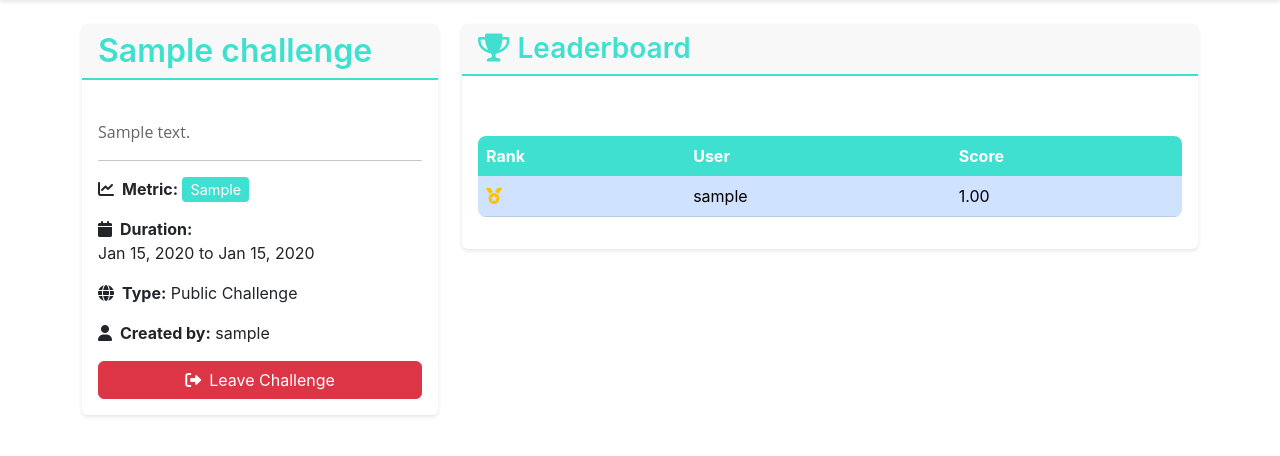
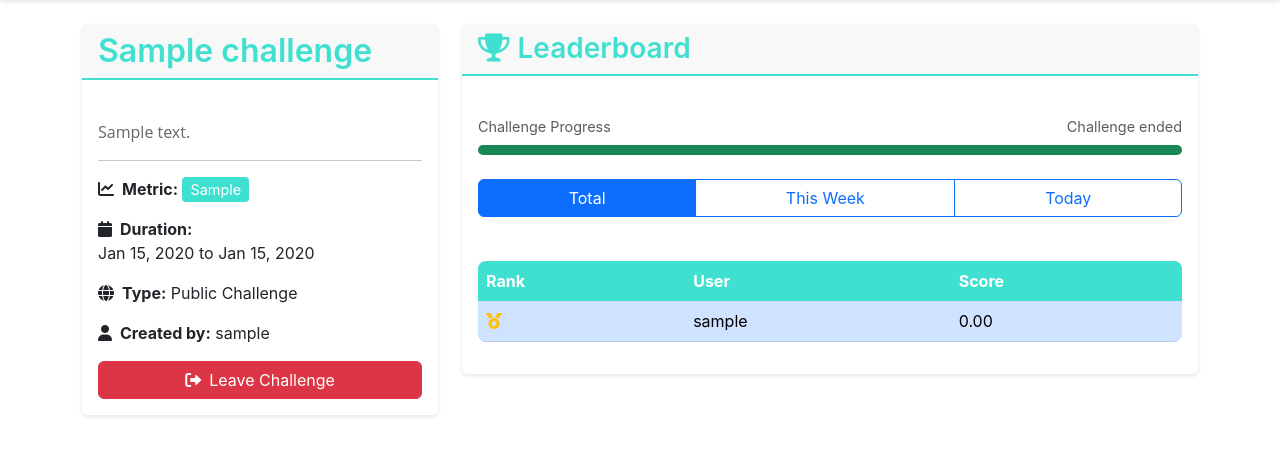
Before and after one commit to bb01010101/pythonflaskwebsite, a Flask app: page /challenge_details/1 in a window 1280 px wide. Shown: the part 80-536 px from the top of the page. Run offline with Flask 3, Linux system fonts and the light colour scheme; a user stored in the database is signed in; tables that the repository leaves empty hold one stand-in row (values such as "Sample post").

Commit message:
progress bar

```diff
--- a/website/templates/challenge_details.html
+++ b/website/templates/challenge_details.html
@@ -154,6 +154,24 @@
                     </h3>
                 </div>
                 <div class="card-body">
+                    <!-- Progress Bar -->
+                    <div class="mb-4">
+                        <div class="d-flex justify-content-between align-items-center mb-2">
+                            <span class="text-muted">Challenge Progress</span>
+                            <span class="text-muted" id="progressText"></span>
+                        </div>
+                        <div class="progress" style="height: 10px;">
+                            <div class="progress-bar bg-success" id="challengeProgress" role="progressbar" style="width: 0%"></div>
+                        </div>
+                    </div>
+
+                    <!-- Timeframe Toggle -->
+                    <div class="btn-group mb-4 w-100">
+                        <button type="button" class="btn btn-outline-primary active" data-timeframe="total">Total</button>
+                        <button type="button" class="btn btn-outline-primary" data-timeframe="week">This Week</button>
+                        <button type="button" class="btn btn-outline-primary" data-timeframe="today">Today</button>
+                    </div>
+
                     {% if leaderboard %}
                         <div class="table-responsive">
                             <table class="table table-hover leaderboard-table">
@@ -210,4 +228,82 @@
         </div>
     </div>
 </div>
+
+<script>
+    // Calculate and update progress bar
+    function updateProgress() {
+        const startDate = new Date('{{ challenge.start_date.strftime("%Y-%m-%d") }}');
+        const endDate = new Date('{{ challenge.end_date.strftime("%Y-%m-%d") }}');
+        const currentDate = new Date();
+
+        const totalDays = (endDate - startDate) / (1000 * 60 * 60 * 24);
+        const daysElapsed = (currentDate - startDate) / (1000 * 60 * 60 * 24);
+        const daysRemaining = (endDate - currentDate) / (1000 * 60 * 60 * 24);
+
+        let progress = (daysElapsed / totalDays) * 100;
+        progress = Math.max(0, Math.min(100, progress)); // Clamp between 0 and 100
+
+        document.getElementById('challengeProgress').style.width = progress + '%';
+
+        if (currentDate < startDate) {
+            document.getElementById('progressText').textContent = 'Starting in ' + Math.ceil(-daysElapsed) + ' days';
+        } else if (currentDate > endDate) {
+            document.getElementById('progressText').textContent = 'Challenge ended';
+        } else {
+            document.getElementById('progressText').textContent = Math.ceil(daysRemaining) + ' days remaining';
+        }
+    }
+
+    // Handle timeframe toggle
+    document.querySelectorAll('[data-timeframe]').forEach(button => {
+        button.addEventListener('click', function() {
+            // Update active state
+            document.querySelectorAll('[data-timeframe]').forEach(btn => {
+                btn.classList.remove('active');
+            });
+            this.classList.add('active');
+
+            // Get leaderboard data for selected timeframe
+            const timeframe = this.getAttribute('data-timeframe');
+            fetch(`{{ url_for('views.challenge_leaderboard', challenge_id=challenge.id) }}?timeframe=${timeframe}`)
+                .then(response => response.json())
+                .then(data => {
+                    const tbody = document.querySelector('.leaderboard-table tbody');
+                    tbody.innerHTML = data.leaderboard.map((entry, index) => `
+                        <tr ${entry.user.id == {{ current_user.id }} ? 'class="table-primary"' : ''}>
+                            <td>
+                                ${index + 1 <= 3 ? `
+                                    <i class="fas fa-medal ${
+                                        index + 1 === 1 ? 'text-warning' :
+                                        index + 1 === 2 ? 'text-secondary' :
+                                        'text-bronze'
+                                    }"></i>
+                                ` : index + 1}
+                            </td>
+                            <td>${entry.user.username}</td>
+                            <td>
+                                ${entry.score.toFixed(2)}
+                                {% if challenge.metric_type == 'custom' %}
+                                    {{ challenge.metric.unit }}
+                                {% elif challenge.metric_type == 'sleep_hours' %}
+                                    hours
+                                {% elif challenge.metric_type == 'calories' %}
+                                    cal
+                                {% elif challenge.metric_type == 'water_intake' %}
+                                    ml
+                                {% elif challenge.metric_type == 'running_mileage' %}
+                                    miles
+                                {% elif challenge.metric_type == 'screen_time' %}
+                                    hours
+                                {% endif %}
+                            </td>
+                        </tr>
+                    `).join('');
+                });
+        });
+    });
+
+    // Initialize progress bar
+    updateProgress();
+</script>
 {% endblock %}
--- a/website/views.py
+++ b/website/views.py
@@ -1307,16 +1307,54 @@ def challenge_details(challenge_id):
             flash('This is a private challenge. Please enter the invite code to join.', category='error')
             return redirect(url_for('views.challenge_home'))
 
+    # Get current date in user's timezone
+    user_tz = get_user_timezone()
+    today = datetime.datetime.now(user_tz).date()
+
+    # Get date range for total timeframe
+    start_date = challenge.start_date.date()
+    end_date = min(challenge.end_date.date(), today)
+
     # Get participants and their scores
     participants = ChallengeParticipant.query.filter_by(challenge_id=challenge_id).all()
     leaderboard = []
     for participant in participants:
+        total = 0
+        if challenge.metric_type == 'custom':
+            entries = CustomMetricEntry.query.join(Entry).filter(
+                Entry.user_id == participant.user_id,
+                Entry.date >= start_date,
+                Entry.date <= end_date,
+                CustomMetricEntry.metric_id == challenge.metric_id
+            ).all()
+
+            for entry in entries:
+                total += entry.value
+        else:
+            entries = Entry.query.filter(
+                Entry.user_id == participant.user_id,
+                Entry.date >= start_date,
+                Entry.date <= end_date
+            ).all()
+
+            for entry in entries:
+                if challenge.metric_type == 'sleep_hours':
+                    total += entry.sleep_hours or 0
+                elif challenge.metric_type == 'calories':
+                    total += entry.calories or 0
+                elif challenge.metric_type == 'water_intake':
+                    total += entry.water_intake or 0
+                elif challenge.metric_type == 'running_mileage':
+                    total += entry.running_mileage or 0
+                elif challenge.metric_type == 'screen_time':
+                    total += entry.screen_time or 0
+
         leaderboard.append({
             'user': participant.user,
-            'score': participant.get_score()
+            'score': total
         })
 
-    # Sort leaderboard by score (descending)
+    # Sort leaderboard
     if challenge.metric_type == 'screen_time':
         leaderboard.sort(key=lambda x: x['score'])  # Ascending for screen time
     else:
@@ -1389,3 +1427,75 @@ def challenge_leave(challenge_id):
 
     flash('Successfully left the challenge!', category='success')
     return redirect(url_for('views.challenge_home'))
+
+@views.route('/challenge_leaderboard/<int:challenge_id>')
+@login_required
+def challenge_leaderboard(challenge_id):
+    """Get challenge leaderboard data for a specific timeframe"""
+    challenge = Challenge.query.get_or_404(challenge_id)
+    timeframe = request.args.get('timeframe', 'total')
+
+    # Get current date in user's timezone
+    user_tz = get_user_timezone()
+    today = datetime.datetime.now(user_tz).date()
+
+    # Calculate date range based on timeframe
+    if timeframe == 'today':
+        start_date = today
+        end_date = today
+    elif timeframe == 'week':
+        start_date = today - datetime.timedelta(days=today.weekday())
+        end_date = today
+    else:  # total
+        start_date = challenge.start_date.date()
+        end_date = min(challenge.end_date.date(), today)
+
+    # Get participants and their scores for the selected timeframe
+    participants = ChallengeParticipant.query.filter_by(challenge_id=challenge_id).all()
+    leaderboard = []
+    for participant in participants:
+        total = 0
+        if challenge.metric_type == 'custom':
+            entries = CustomMetricEntry.query.join(Entry).filter(
+                Entry.user_id == participant.user_id,
+                Entry.date >= start_date,
+                Entry.date <= end_date,
+                CustomMetricEntry.metric_id == challenge.metric_id
+            ).all()
+
+            for entry in entries:
+                total += entry.value
+        else:
+            entries = Entry.query.filter(
+                Entry.user_id == participant.user_id,
+                Entry.date >= start_date,
+                Entry.date <= end_date
+            ).all()
+
+            for entry in entries:
+                if challenge.metric_type == 'sleep_hours':
+                    total += entry.sleep_hours or 0
+                elif challenge.metric_type == 'calories':
+                    total += entry.calories or 0
+                elif challenge.metric_type == 'water_intake':
+                    total += entry.water_intake or 0
+                elif challenge.metric_type == 'running_mileage':
+                    total += entry.running_mileage or 0
+                elif challenge.metric_type == 'screen_time':
+                    total += entry.screen_time or 0
+
+        leaderboard.append({
+            'user': {
+                'id': participant.user.id,
+                'username': participant.user.username
+            },
+            'score': total
+        })
+
+    # Sort leaderboard
+    if challenge.metric_type == 'screen_time':
+        leaderboard.sort(key=lambda x: x['score'])  # Ascending for screen time
+    else:
+        leaderboard.sort(key=lambda x: x['score'], reverse=True)  # Descending for other metrics
+
+    return jsonify({'leaderboard': leaderboard})
```
